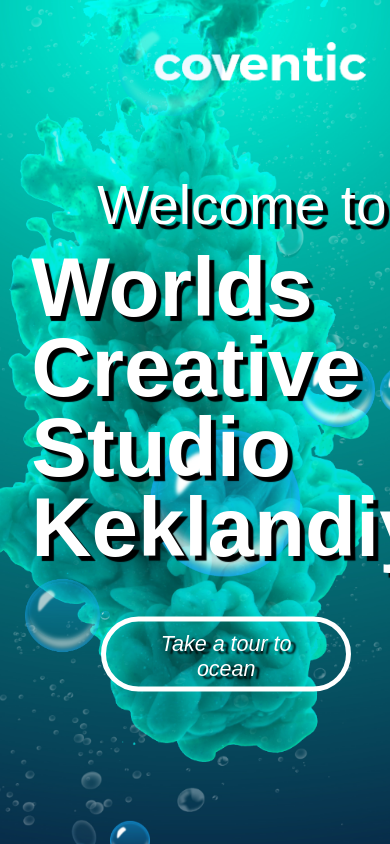
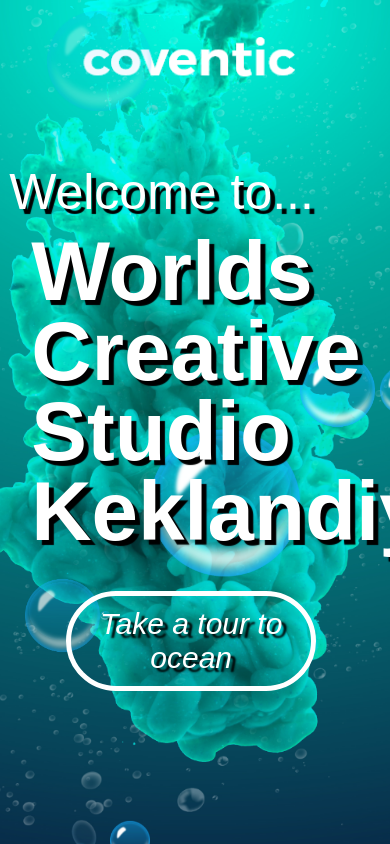
Before and after one commit to VladimirSaenko/Water-Balls-site, a plain HTML site: page Water Balls/index.html in a window 390 px wide. Drawn offline with Linux system fonts and the light colour scheme.

Commit message:
fix mobile media

```diff
--- a/Water Balls/style.css
+++ b/Water Balls/style.css
@@ -1,10 +1,3 @@
-/* body {
-    background: black;
-}
-
-h1 {
-    color: white;
-} */
 
 * {
     margin: 0;
@@ -238,3 +231,31 @@ h1 {
         display: none;
     }
 }
+
+
+@media(min-width: 300px) {
+    .kek-button {
+        position: relative;
+        left: 35px;
+        top: 10px;
+        border: white 5px solid;
+        width: 250px;
+        height: 100px;
+        font-size: 30px;
+        text-shadow: black 5px 3.7px 2px;
+    }
+
+    .content small {
+        position: relative;
+        left: -5%;
+        font-size: 50px;
+    }
+
+    .img-logo {
+        position: relative;
+        left: 7%;
+        top: 0;
+        width: 250px;
+        height: 100px;
+    }
+}
```
